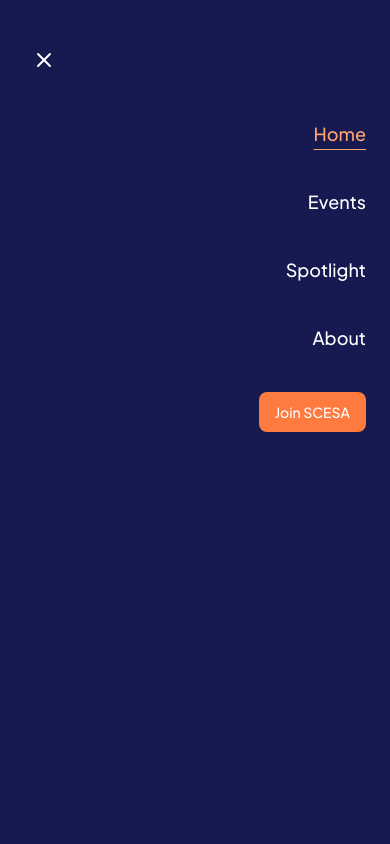
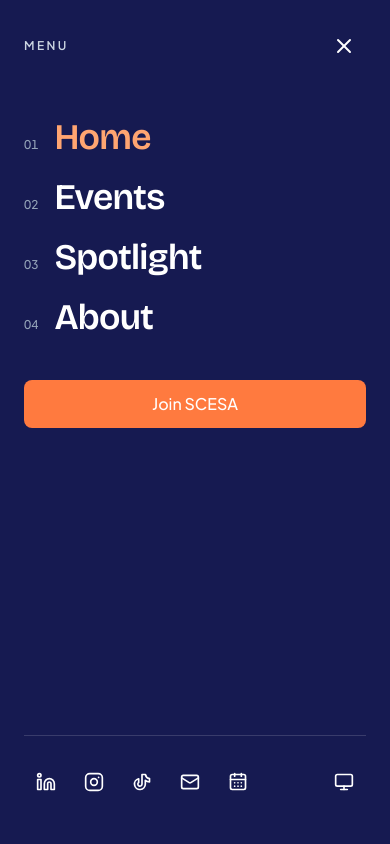
Before and after one commit to scesa-su/scesa-website, a Next.js app: page / in a window 390 px wide. Both pictures are taken after a click on the button 354 px from the left and 40 px from the top of the page. Shown: the top 844 px of the page. Built offline with nearby package versions, Linux system fonts and the light colour scheme.

Commit message:
feat(nav): redesign the mobile drawer

```diff
--- a/src/presentation/components/layout/MobileDrawer.tsx
+++ b/src/presentation/components/layout/MobileDrawer.tsx
@@ -1,20 +1,32 @@
 "use client";
 
-import { useCallback, useEffect, useRef, useState, type KeyboardEvent } from "react";
+import { useCallback, useEffect, useRef, useState, useSyncExternalStore, type KeyboardEvent } from "react";
+import { createPortal } from "react-dom";
 import Link from "next/link";
 import { usePathname } from "next/navigation";
-import { AnimatePresence, MotionConfig, motion } from "framer-motion";
+import { AnimatePresence, motion } from "framer-motion";
 import { MenuIcon, XIcon } from "lucide-react";
-import { NAV_LINKS, isActivePath } from "@/lib/constants";
+import { NAV_LINKS, SOCIAL_LINKS, isActivePath } from "@/lib/constants";
 import { cn } from "@/lib/cn";
-import { FOCUS_RING } from "@/lib/styles";
+import { EYEBROW, FOCUS_RING } from "@/lib/styles";
+import { DURATION, EASE_OUT_EXPO } from "@/presentation/components/motion/tokens";
 import { Button } from "@/presentation/components/ui/Button";
+import { SOCIAL_ICONS, isExternal, socialLabel } from "./SocialIcons";
+import { ThemeToggle } from "./ThemeToggle";
+
+const noopSubscribe = () => () => {};
+const PANEL = { duration: DURATION.base, ease: EASE_OUT_EXPO };
+const item = (i: number) => ({
+  initial: { opacity: 0, y: 32 },
+  animate: { opacity: 1, y: 0, transition: { ...PANEL, delay: 0.12 + i * 0.05 } },
+});
 
 export function MobileDrawer() {
   const [open, setOpen] = useState(false);
   const pathname = usePathname();
   const triggerRef = useRef<HTMLButtonElement>(null);
   const panelRef = useRef<HTMLDivElement>(null);
+  const mounted = useSyncExternalStore(noopSubscribe, () => true, () => false);
 
   // Close on any route change, including back/forward (reset during render, not in an effect).
   const [lastPath, setLastPath] = useState(pathname);
@@ -67,23 +79,8 @@ export function MobileDrawer() {
     }
   };
 
-  return (
-    <MotionConfig reducedMotion="user">
-      <button
-        ref={triggerRef}
-        type="button"
-        onClick={() => setOpen(true)}
-        aria-label="Open menu"
-        aria-expanded={open}
-        aria-controls={open ? "mobile-drawer" : undefined}
-        className={cn(
-          "inline-flex size-10 items-center justify-center rounded-lg text-brand-primary hover:bg-navy-25",
-          FOCUS_RING,
-        )}
-      >
-        <MenuIcon aria-hidden className="size-6" />
-      </button>
-
+  // Rendered into <body>: the header's blur and slide transform would otherwise trap a fixed overlay inside it.
+  const drawer = (
     <AnimatePresence>
       {open && (
         <motion.div
@@ -94,59 +91,106 @@ export function MobileDrawer() {
           aria-label="Main menu"
           data-lenis-prevent
           onKeyDown={trapFocus}
-            initial={{ x: "100%" }}
-            animate={{ x: 0 }}
-            exit={{ x: "100%" }}
-            transition={{ type: "tween", duration: 0.25, ease: "easeOut" }}
-            className="fixed inset-0 z-50 flex flex-col overflow-y-auto bg-brand-navy px-6 py-10 text-white dark:bg-slate-900"
+          initial={{ clipPath: "inset(0 0 100% 0)" }}
+          animate={{ clipPath: "inset(0 0 0% 0)" }}
+          exit={{ clipPath: "inset(0 0 100% 0)" }}
+          transition={PANEL}
+          className="fixed inset-0 z-50 flex flex-col overflow-y-auto bg-brand-navy px-6 pt-6 pb-10 text-white dark:bg-slate-900"
         >
+          <div className="flex items-center justify-between">
+            <p className={cn(EYEBROW, "text-slate-300")}>Menu</p>
             <button
               type="button"
               onClick={close}
               aria-label="Close menu"
-              className={cn(
-                "inline-flex size-10 items-center justify-center self-start rounded-lg hover:bg-white/10",
-                FOCUS_RING,
-              )}
+              className={cn("inline-flex size-11 items-center justify-center rounded-lg hover:bg-white/10", FOCUS_RING)}
             >
               <XIcon aria-hidden className="size-6" />
             </button>
+          </div>
 
-            <nav aria-label="Mobile" className="mt-10">
-              <ul className="flex flex-col items-end gap-10">
-                {NAV_LINKS.map(({ label, href }) => {
+          <nav aria-label="Mobile" className="mt-12">
+            <ul className="flex flex-col gap-4">
+              {NAV_LINKS.map(({ label, href }, i) => {
                 const active = isActivePath(pathname, href);
                 return (
-                    <li key={href}>
+                  <motion.li key={href} {...item(i)}>
                     <Link
                       href={href}
                       onClick={close}
                       aria-current={active ? "page" : undefined}
                       className={cn(
-                          "rounded-lg text-lg font-medium",
-                          active ? "text-orange-300 underline underline-offset-8" : "hover:text-orange-300",
+                        "group flex items-baseline gap-4 rounded-lg font-display text-display-md font-semibold transition-colors duration-200",
+                        active ? "text-orange-300" : "hover:text-orange-300",
                         FOCUS_RING,
                       )}
                     >
+                      <span aria-hidden className="font-body text-xs font-medium text-slate-400 tabular-nums">
+                        {String(i + 1).padStart(2, "0")}
+                      </span>
                       {label}
                     </Link>
-                    </li>
+                  </motion.li>
                 );
               })}
-                <li>
+            </ul>
+            <motion.div {...item(NAV_LINKS.length)} className="mt-10">
               <Button
                 href="/join"
+                size="lg"
                 onClick={close}
-                    className="focus-visible:ring-offset-brand-navy dark:focus-visible:ring-offset-slate-900"
+                className="w-full focus-visible:ring-offset-brand-navy dark:focus-visible:ring-offset-slate-900"
               >
                 Join SCESA
               </Button>
+            </motion.div>
+          </nav>
+
+          <motion.div
+            {...item(NAV_LINKS.length + 1)}
+            className="mt-auto flex items-center justify-between gap-4 border-t border-white/15 pt-6"
+          >
+            <ul className="flex items-center gap-1" aria-label="Social media">
+              {SOCIAL_LINKS.map(({ label, href, icon }) => (
+                <li key={label}>
+                  <a
+                    href={href}
+                    aria-label={socialLabel(label, href)}
+                    {...(isExternal(href) && { target: "_blank", rel: "noopener noreferrer" })}
+                    className={cn(
+                      "inline-flex size-11 items-center justify-center rounded-lg transition-colors duration-200 hover:bg-white/10 hover:text-orange-300",
+                      FOCUS_RING,
+                    )}
+                  >
+                    {SOCIAL_ICONS[icon]}
+                  </a>
                 </li>
+              ))}
             </ul>
-            </nav>
+            <ThemeToggle className="size-11 text-white hover:bg-white/10" />
+          </motion.div>
         </motion.div>
       )}
     </AnimatePresence>
-    </MotionConfig>
+  );
+
+  return (
+    <>
+      <button
+        ref={triggerRef}
+        type="button"
+        onClick={() => setOpen(true)}
+        aria-label="Open menu"
+        aria-expanded={open}
+        aria-controls={open ? "mobile-drawer" : undefined}
+        className={cn(
+          "inline-flex size-11 items-center justify-center rounded-lg text-brand-primary transition-colors duration-200 hover:bg-navy-25",
+          FOCUS_RING,
+        )}
+      >
+        <MenuIcon aria-hidden className="size-6" />
+      </button>
+      {mounted && createPortal(drawer, document.body)}
+    </>
   );
 }
--- /dev/null
+++ b/src/presentation/components/layout/SocialIcons.tsx
@@ -0,0 +1,51 @@
+import { CalendarDaysIcon, MailIcon } from "lucide-react";
+import type { ReactNode } from "react";
+import type { SocialIcon } from "@/lib/constants";
+
+// lucide-react 1.x ships no brand icons, so these are small inline outlines.
+function BrandSvg({ children }: { children: ReactNode }) {
+  return (
+    <svg
+      aria-hidden
+      viewBox="0 0 24 24"
+      fill="none"
+      stroke="currentColor"
+      strokeWidth={2}
+      strokeLinecap="round"
+      strokeLinejoin="round"
+      className="size-5"
+    >
+      {children}
+    </svg>
+  );
+}
+
+export const SOCIAL_ICONS: Record<SocialIcon, ReactNode> = {
+  linkedin: (
+    <BrandSvg>
+      <path d="M16 8a6 6 0 0 1 6 6v7h-4v-7a2 2 0 0 0-4 0v7h-4v-7a6 6 0 0 1 6-6z" />
+      <rect width="4" height="12" x="2" y="9" />
+      <circle cx="4" cy="4" r="2" />
+    </BrandSvg>
+  ),
+  instagram: (
+    <BrandSvg>
+      <rect width="20" height="20" x="2" y="2" rx="5" />
+      <circle cx="12" cy="12" r="4" />
+      <path d="M17.5 6.5h.01" />
+    </BrandSvg>
+  ),
+  tiktok: (
+    <BrandSvg>
+      <path d="M21 7.917v4.034a9.948 9.948 0 0 1-5-1.951v4.5a6.5 6.5 0 1 1-8-6.326v4.326a2.5 2.5 0 1 0 4 2V3h4.083A6.005 6.005 0 0 0 21 7.917z" />
+    </BrandSvg>
+  ),
+  email: <MailIcon aria-hidden className="size-5" />,
+  luma: <CalendarDaysIcon aria-hidden className="size-5" />,
+};
+
+export const isExternal = (href: string) => href.startsWith("http");
+
+export function socialLabel(label: string, href: string) {
+  return isExternal(href) ? `SCESA on ${label} (opens in new tab)` : `${label} SCESA`;
+}
```
Lines whose indentation alone changed are shown as unchanged.
